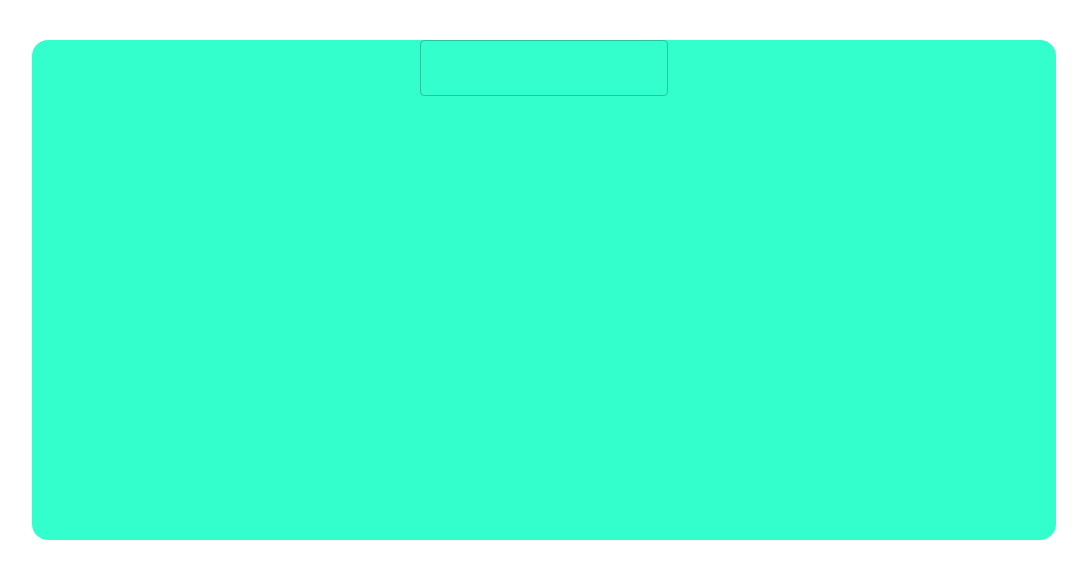
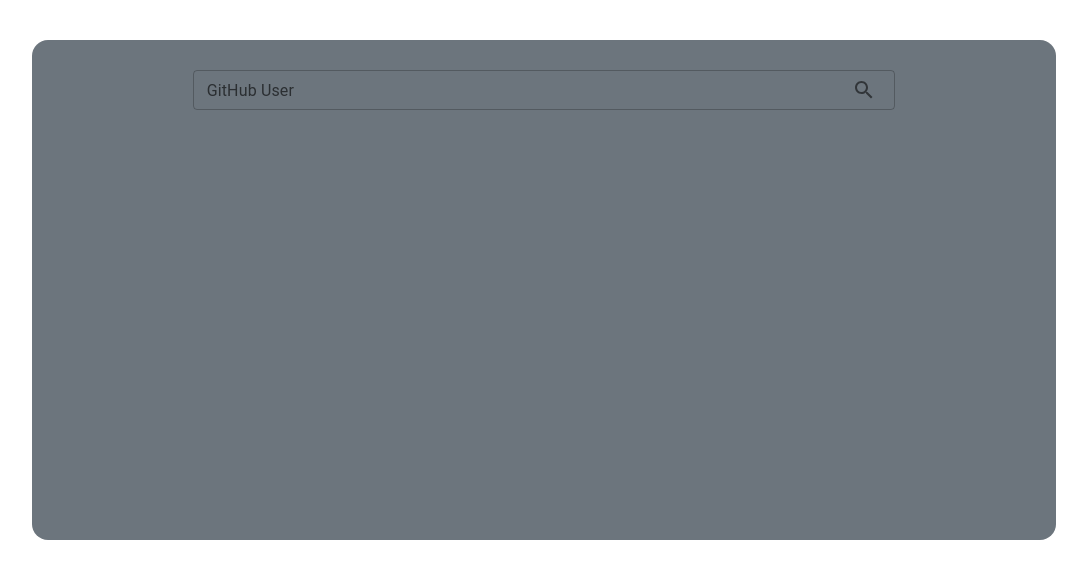
Before and after one commit to codigo-natural/Github-profile-find, a React app: page / in a window 1280 px wide. Shown: the top 578 px of the page, without its empty margins (96-1183 px from the left). Built offline with nearby package versions, Linux system fonts and the light colour scheme.

Commit message:
añadiendo estilos al buscador

```diff
--- a/src/App.jsx
+++ b/src/App.jsx
@@ -5,7 +5,7 @@
 const App = () => {
   return (
     <Container sx={{
-      background: '#3fc',
+      background: '#6c757d',
       width: '80vw',
       height: '500px',
       borderRadius: '16px',
--- a/src/components/Searcher/index.jsx
+++ b/src/components/Searcher/index.jsx
@@ -1,15 +1,38 @@
 import React from 'react'
 import { Stack } from '@mui/system'
 import { IconButton, TextField } from '@mui/material'
+import SearchIcon from "@mui/icons-material/Search";
 
 const Searcher = () => {
+  const estilos = {
+    marginTop: '30px',
+    width: '80%'
+  };
+  const styleTextField = {
+    width: '90%',
+    margin: '0 auto',
+  }
+
   return (
-
-    <Stack>
-      <TextField>
-      </TextField>
-      <IconButton></IconButton>
-    </Stack>
+    <Stack direction='row' sx={estilos}>
+      <TextField
+        sx={styleTextField}
+        type='search'
+        autoComplete='off'
+        label='GitHub User'
+        size='small'
+        id='outline-basic'
+        variant='outlined'
+        placeholder='octocat'
+        InputProps={{
+          endAdornment: (
+            <IconButton size='small'>
+              <SearchIcon />
+            </IconButton>
+          )
+        }}
+      />
+    </Stack >
   )
 }
 
```
